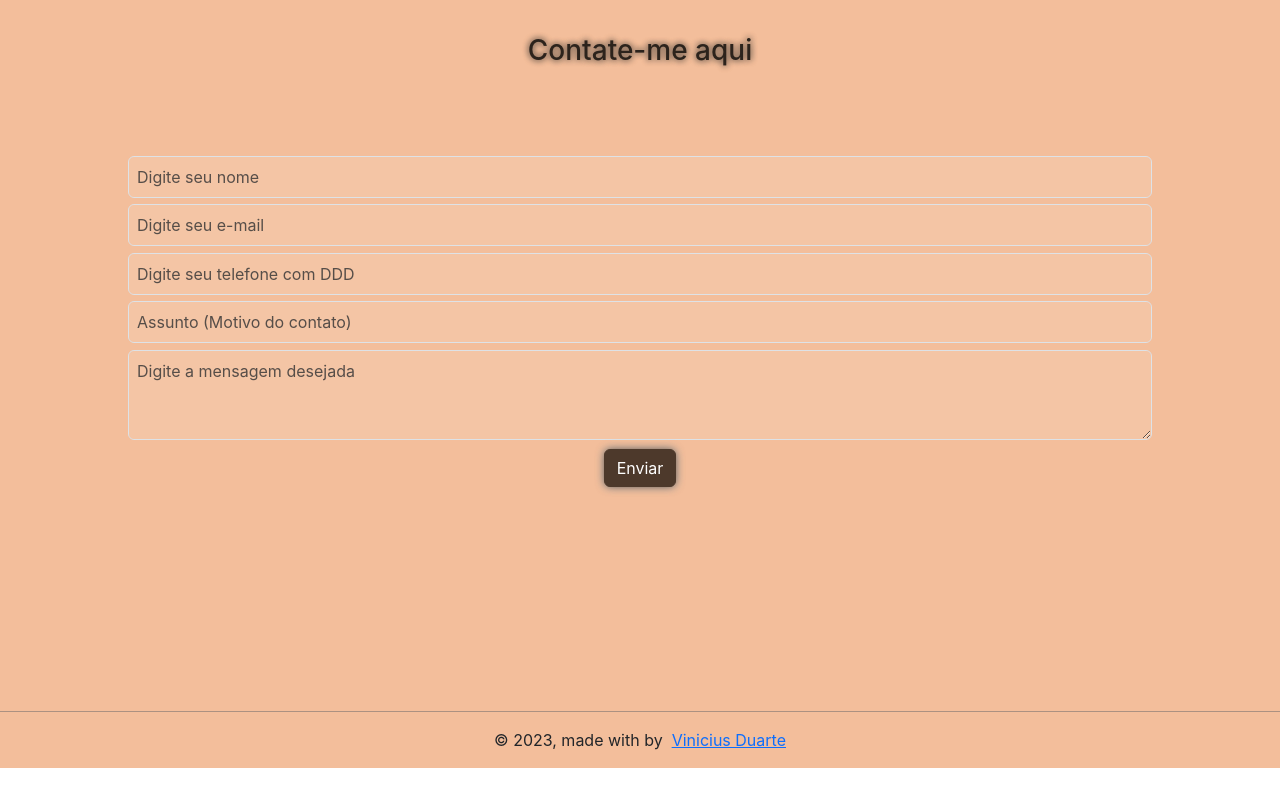
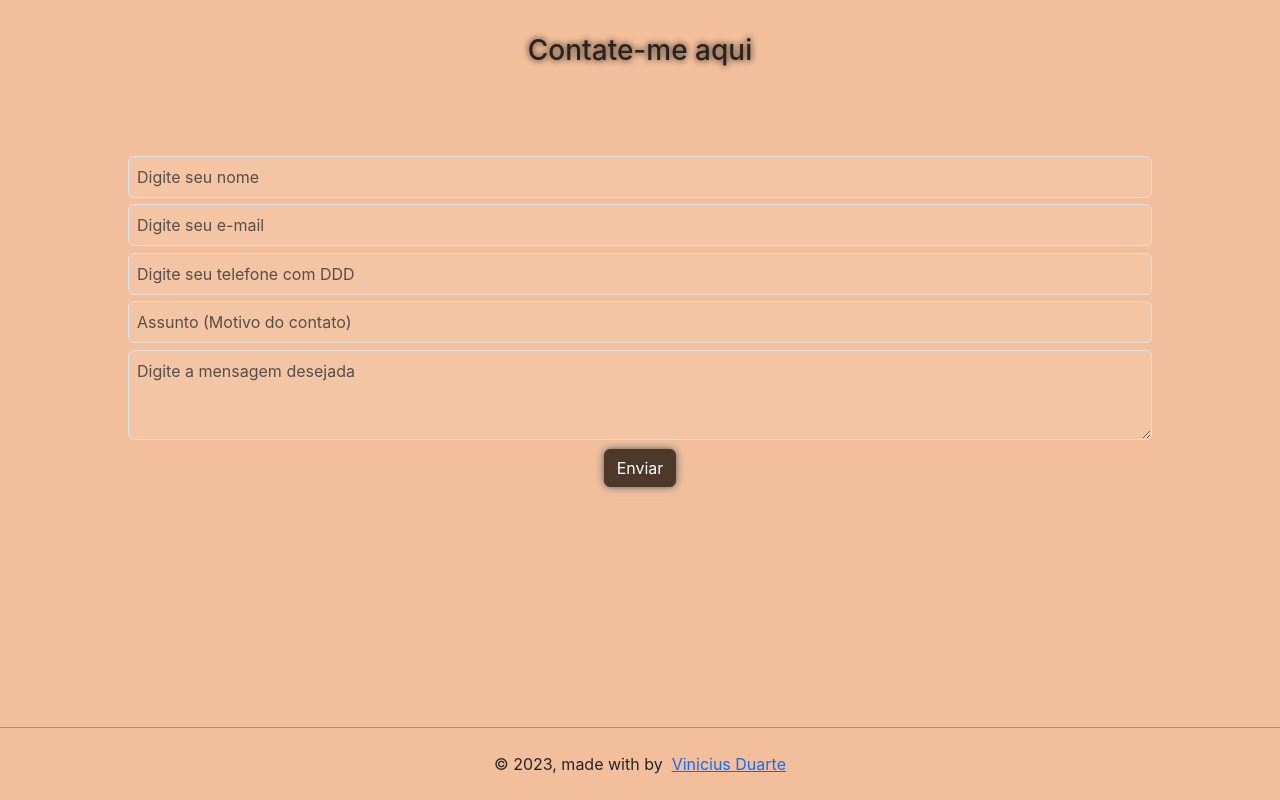
Before and after one commit to francovinicius/priscila-cruz, a React (Create React App) app: page /contato in a window 1280 px wide. Shown: the part 347-1147 px from the top of the page. Before the commit the page ends 1115 px from the top, so only its background shows below. Built offline with nearby package versions, Linux system fonts and the light colour scheme.

Commit message:
alterações no espaçamento

```diff
--- a/src/Components/Rodape/Rodape.css
+++ b/src/Components/Rodape/Rodape.css
@@ -1,8 +1,6 @@
 .fixar-rodape{
-    position: relative;
-    margin-top: 4rem;
+    margin-top: 5rem;
     border-top: 1px solid #5f61647a;
-    bottom: 0;
     width: 100%;
-    padding: 1rem 0;
+    padding: 1.5rem 0;
 }
```
